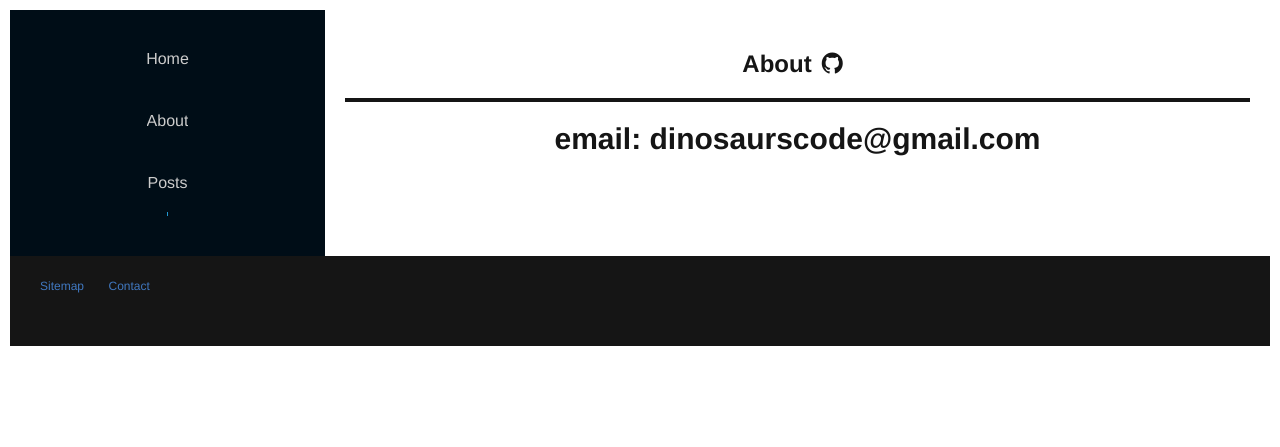
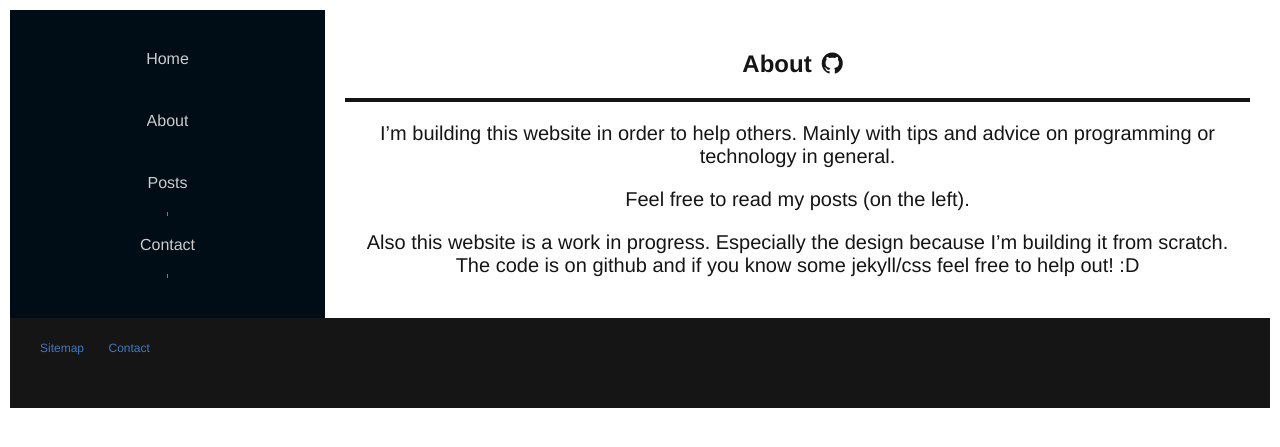
Before and after one commit to xDinomode/Dinosaurscode, a Jekyll site: the page built from about.md, in a window 1280 px wide. Shown: the top 447 px of the page. Built offline with Jekyll 4.4.1, drawn with Linux system fonts in a browser that asks for light colours.

Commit message:
added contact form using wufoo

```diff
--- a/_includes/footer.html
+++ b/_includes/footer.html
@@ -2,7 +2,7 @@
   <div id = "footer-pages">
     <ul>
       <li><a href="/sitemap.xml">Sitemap</a></li>
-      <li><a href="/About">Contact</a></li>
+      <li><a href="/contact">Contact</a></li>
     </ul>
   </div>
 </div>
--- a/_includes/header.html
+++ b/_includes/header.html
@@ -5,6 +5,7 @@
       <li><a class = "hvr-underline-from-center"
         href="/about">About</a></li>
       <li><a class = "hvr-underline-from-center" href="/posts">Posts</a></li>
+      <li><a class = "hvr-underline-from-center" href="/contact">Contact</a></li>
     </ul>
   </nav>
 </header>
--- a/about.md
+++ b/about.md
@@ -3,5 +3,10 @@ layout: page
 title: About
 ---
 
-email: dinosaurscode@gmail.com
-=======
+I'm building this website in order to help others. Mainly with tips and advice on programming or technology in
+general.
+
+Feel free to read my posts (on the left).
+
+Also this website is a work in progress. Especially the design because I'm building it from scratch. The code is on
+github and if you know some jekyll/css feel free to help out! :D
```
Also changed, not shown: contact.html (added, +24 -0 lines).
